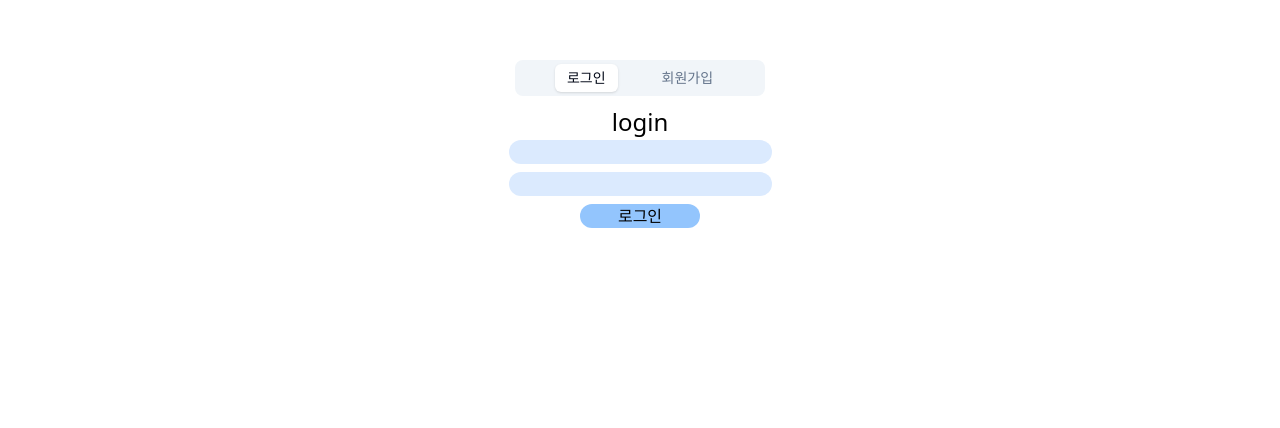
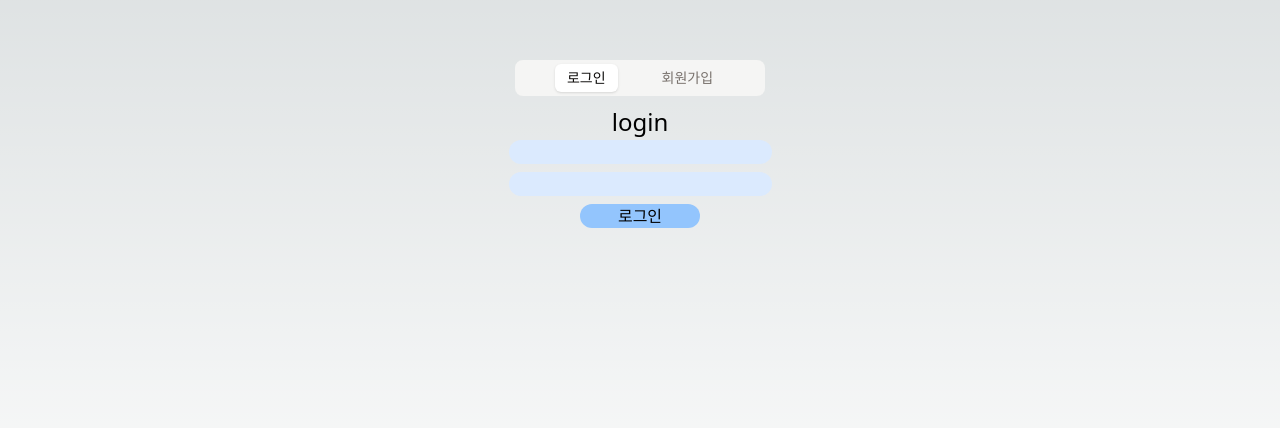
Before and after one commit to tankboyy/3eo500, a Next.js app: page / in a window 1280 px wide. Shown: the part 176-604 px from the top of the page. Built offline with nearby package versions, Linux system fonts and the light colour scheme.

Commit message:
기록하기 정보 가져오기

```diff
--- a/src/app/globals.css
+++ b/src/app/globals.css
@@ -2,33 +2,33 @@
 @tailwind components;
 @tailwind utilities;
 
-/*:root {*/
-/*    --foreground-rgb: 0, 0, 0;*/
-/*    --background-start-rgb: 214, 219, 220;*/
-/*    --background-end-rgb: 255, 255, 255;*/
-/*}*/
+:root {
+    --foreground-rgb: 0, 0, 0;
+    --background-start-rgb: 214, 219, 220;
+    --background-end-rgb: 255, 255, 255;
+}
 
-/*@media (prefers-color-scheme: dark) {*/
-/*    :root {*/
-/*        --foreground-rgb: 255, 255, 255;*/
-/*        --background-start-rgb: 0, 0, 0;*/
-/*        --background-end-rgb: 0, 0, 0;*/
-/*    }*/
-/*}*/
+@media (prefers-color-scheme: dark) {
+    :root {
+        --foreground-rgb: 255, 255, 255;
+        --background-start-rgb: 0, 0, 0;
+        --background-end-rgb: 0, 0, 0;
+    }
+}
 
 
-/*body {*/
-/*    color: rgb(var(--foreground-rgb));*/
-/*    background: linear-gradient(*/
-/*            to bottom,*/
-/*            transparent,*/
-/*            rgb(var(--background-end-rgb))*/
-/*    ) rgb(var(--background-start-rgb));*/
-/*}*/
+body {
+    color: rgb(var(--foreground-rgb));
+    background: linear-gradient(
+            to bottom,
+            transparent,
+            rgb(var(--background-end-rgb))
+    ) rgb(var(--background-start-rgb));
+}
 
 @layer base {
     main {
-        @apply max-w-[420px] min-h-[100dvh] bg-white flex flex-col w-[100dvw] mx-auto h-screen items-center
+        @apply max-w-[420px] min-h-[100dvh] flex flex-col w-[100dvw] mx-auto h-screen items-center
     }
 
     div #component {
@@ -36,49 +36,50 @@
     }
 }
 
+
 @layer base {
     :root {
         --background: 0 0% 100%;
-        --foreground: 222.2 84% 4.9%;
+        --foreground: 20 14.3% 4.1%;
         --card: 0 0% 100%;
-        --card-foreground: 222.2 84% 4.9%;
+        --card-foreground: 20 14.3% 4.1%;
         --popover: 0 0% 100%;
-        --popover-foreground: 222.2 84% 4.9%;
-        --primary: 221.2 83.2% 53.3%;
-        --primary-foreground: 210 40% 98%;
-        --secondary: 210 40% 96.1%;
-        --secondary-foreground: 222.2 47.4% 11.2%;
-        --muted: 210 40% 96.1%;
-        --muted-foreground: 215.4 16.3% 46.9%;
-        --accent: 210 40% 96.1%;
-        --accent-foreground: 222.2 47.4% 11.2%;
+        --popover-foreground: 20 14.3% 4.1%;
+        --primary: 24.6 95% 53.1%;
+        --primary-foreground: 60 9.1% 97.8%;
+        --secondary: 60 4.8% 95.9%;
+        --secondary-foreground: 24 9.8% 10%;
+        --muted: 60 4.8% 95.9%;
+        --muted-foreground: 25 5.3% 44.7%;
+        --accent: 60 4.8% 95.9%;
+        --accent-foreground: 24 9.8% 10%;
         --destructive: 0 84.2% 60.2%;
-        --destructive-foreground: 210 40% 98%;
-        --border: 214.3 31.8% 91.4%;
-        --input: 214.3 31.8% 91.4%;
-        --ring: 221.2 83.2% 53.3%;
+        --destructive-foreground: 60 9.1% 97.8%;
+        --border: 20 5.9% 90%;
+        --input: 20 5.9% 90%;
+        --ring: 24.6 95% 53.1%;
         --radius: 0.5rem;
     }
 
     .dark {
-        --background: 222.2 84% 4.9%;
-        --foreground: 210 40% 98%;
-        --card: 222.2 84% 4.9%;
-        --card-foreground: 210 40% 98%;
-        --popover: 222.2 84% 4.9%;
-        --popover-foreground: 210 40% 98%;
-        --primary: 217.2 91.2% 59.8%;
-        --primary-foreground: 222.2 47.4% 11.2%;
-        --secondary: 217.2 32.6% 17.5%;
-        --secondary-foreground: 210 40% 98%;
-        --muted: 217.2 32.6% 17.5%;
-        --muted-foreground: 215 20.2% 65.1%;
-        --accent: 217.2 32.6% 17.5%;
-        --accent-foreground: 210 40% 98%;
-        --destructive: 0 62.8% 30.6%;
-        --destructive-foreground: 210 40% 98%;
-        --border: 217.2 32.6% 17.5%;
-        --input: 217.2 32.6% 17.5%;
-        --ring: 224.3 76.3% 48%;
+        --background: 20 14.3% 4.1%;
+        --foreground: 60 9.1% 97.8%;
+        --card: 20 14.3% 4.1%;
+        --card-foreground: 60 9.1% 97.8%;
+        --popover: 20 14.3% 4.1%;
+        --popover-foreground: 60 9.1% 97.8%;
+        --primary: 20.5 90.2% 48.2%;
+        --primary-foreground: 60 9.1% 97.8%;
+        --secondary: 12 6.5% 15.1%;
+        --secondary-foreground: 60 9.1% 97.8%;
+        --muted: 12 6.5% 15.1%;
+        --muted-foreground: 24 5.4% 63.9%;
+        --accent: 12 6.5% 15.1%;
+        --accent-foreground: 60 9.1% 97.8%;
+        --destructive: 0 72.2% 50.6%;
+        --destructive-foreground: 60 9.1% 97.8%;
+        --border: 12 6.5% 15.1%;
+        --input: 12 6.5% 15.1%;
+        --ring: 20.5 90.2% 48.2%;
     }
 }
--- /dev/null
+++ b/src/components/RecordLine.tsx
@@ -0,0 +1,23 @@
+import {Input} from "@/components/ui/input";
+import React from "react";
+import {recordDataType} from "@/components/RecordWeight";
+
+type Props = {
+	item: recordDataType, index: number,
+	onChangeReps: (e: React.ChangeEvent<HTMLInputElement>, index: number) => void,
+	onChangeStatus: (index: number) => void,
+	onChangeWeight: (e: React.ChangeEvent<HTMLInputElement>, index: number) => void
+}
+export default function RecordLine({item, index, onChangeWeight, onChangeStatus, onChangeReps}: Props) {
+	return (
+		<div className="flex justify-between px-[20px] h-[30px]">
+			<button className="w-[28px]">{index + 1}</button>
+			<Input className="w-[40px] px-[4px] text-center" type="text"
+						 onChange={(e) => onChangeWeight(e, index)} defaultValue={item.weight} maxLength={3}/>
+			<Input className="w-[40px] px-[4px] text-center" type="text"
+						 onChange={(e) => onChangeReps(e, index)} defaultValue={item.reps} maxLength={3}/>
+			<button className="w-[28px]"
+							onClick={() => onChangeStatus(index)}>{item.status ? "O" : "X"}</button>
+		</div>
+	);
+}
--- a/src/components/RecordView.tsx
+++ b/src/components/RecordView.tsx
@@ -4,6 +4,8 @@ import useGetTodayRecord from "@/hooks/useGetTodayRecord";
 import {useAddRecord} from "@/hooks/useAddRecord";
 import {useRecoilValue} from "recoil";
 import {selectDateState} from "@/recoil/atoms";
+import {Input} from "@/components/ui/input";
+import RecordLine from "@/components/RecordLine";
 
 type Props = {
 	selectName: string;
@@ -60,7 +62,6 @@ export default function RecordView({selectName, recordData = useGetTodayRecord()
 
 	const onChangeWeight = (e: React.ChangeEvent<HTMLInputElement>, index: number) => {
 		if (!recordingState) setRecordingState(true);
-
 		setNewRecordData(prev => {
 			const data = [...prev];
 			data[index] = {
@@ -112,22 +113,17 @@ export default function RecordView({selectName, recordData = useGetTodayRecord()
 				<div className="pb-[20px]">
 					{
 						newRecordData?.map((item, index) => (
-							<div className="flex justify-between px-[20px] h-[30px]" key={index}>
-								<button className="w-[28px]">{index + 1}</button>
-								<input className="w-[40px] text-center" onChange={(e) => onChangeWeight(e, index)} type="text"
-											 defaultValue={item.weight} maxLength={3}/>
-								<input className="w-[40px] text-center" onChange={(e) => onChangeReps(e, index)} type="text"
-											 defaultValue={item.reps} maxLength={3}/>
-								<button className="w-[28px]" onClick={() => onChangeStatus(index)}>{item.status ? "O" : "X"}</button>
-							</div>
+							<RecordLine item={item} index={index} onChangeReps={onChangeReps} onChangeStatus={onChangeStatus}
+													key={index}
+													onChangeWeight={onChangeWeight}/>
 						))
 					}
 				</div>
 				<div className="flex space-x-2">
-					<button className="w-1/2 bg-blue-300 h-8 rounded-[8px] hover:bg-blue-500"
+					<button className="w-1/2 h-8 rounded-[8px] hover:bg-blue-500"
 									onClick={() => changeRecords("add")}>세트추가
 					</button>
-					<button className="w-1/2 bg-blue-300 h-8 rounded-[8px] hover:bg-blue-500"
+					<button className="w-1/2 h-8 rounded-[8px] hover:bg-blue-500"
 									onClick={() => changeRecords("remove")}>세트삭제
 					</button>
 				</div>
--- a/src/components/after/TopLayout.tsx
+++ b/src/components/after/TopLayout.tsx
@@ -14,7 +14,7 @@ export default function TopLayout() {
 	};
 
 	return (
-		<div>
+		<div className="h-[50px] border-b dark:border-border">
 			<Button size="icon">
 				{resolvedTheme !== 'dark' ?
 					<SunIcon onClick={onChangeTheme}
@@ -25,7 +25,6 @@ export default function TopLayout() {
 						className="absolute h-[1.2rem] w-[1.2rem] rotate-90 scale-0 transition-all dark:rotate-0 dark:scale-100"/>
 				}
 			</Button>
-			<Separator/>
 		</div>
 	);
 }
--- /dev/null
+++ b/src/components/ui/input.tsx
@@ -0,0 +1,25 @@
+import * as React from "react"
+
+import { cn } from "@/lib/utils"
+
+export interface InputProps
+  extends React.InputHTMLAttributes<HTMLInputElement> {}
+
+const Input = React.forwardRef<HTMLInputElement, InputProps>(
+  ({ className, type, ...props }, ref) => {
+    return (
+      <input
+        type={type}
+        className={cn(
+          "flex h-9 w-full rounded-md border border-input bg-transparent px-3 py-1 text-sm shadow-sm transition-colors file:border-0 file:bg-transparent file:text-sm file:font-medium placeholder:text-muted-foreground focus-visible:outline-none focus-visible:ring-1 focus-visible:ring-ring disabled:cursor-not-allowed disabled:opacity-50",
+          className
+        )}
+        ref={ref}
+        {...props}
+      />
+    )
+  }
+)
+Input.displayName = "Input"
+
+export { Input }
```
Also changed, not shown: src/components/RecordWeight.tsx (+12 -11 lines).
